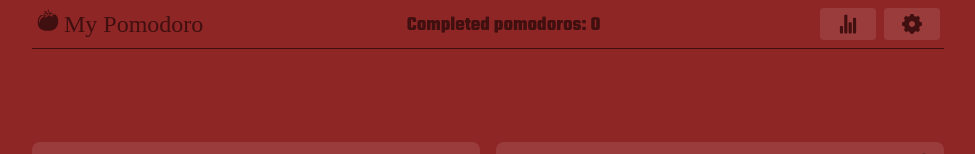
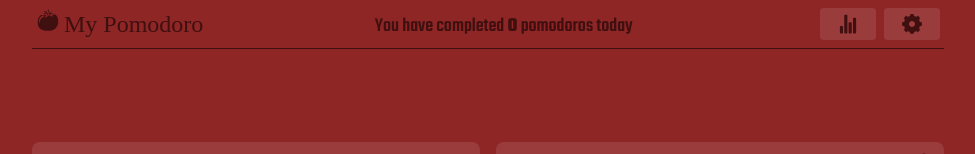
Before and after one commit to pdpau/pomodoro, a React (Vite) app: page / in a window 1280 px wide. Shown: the top 154 px of the page, without its empty margins (152-1127 px from the left). Built offline with nearby package versions, Linux system fonts and the light colour scheme; a web font is replaced by a local one.

Commit message:
revisar estils

```diff
--- a/src/components/header/Header.tsx
+++ b/src/components/header/Header.tsx
@@ -49,7 +49,7 @@ const Header: React.FC<HeaderProps> = ({ pomodoroTime, setPomodoroTime, shortBre
             {/* Completed pomodoros */}
             <span className="flex items-center justify-center">
                 {/* TODO: Revisar els estils i si això realment ha de colocar-se aqui */}
-                <p className="text-xl font-bold mt-1 mr-4">Completed pomodoros: {completedPomodoros}</p>
+                <p className="text-xl font-medium mt-[6px] mr-4">You have completed <strong>{completedPomodoros}</strong> pomodoros today</p>
             </span>
 
             {/* Stats and Settings */}
```
